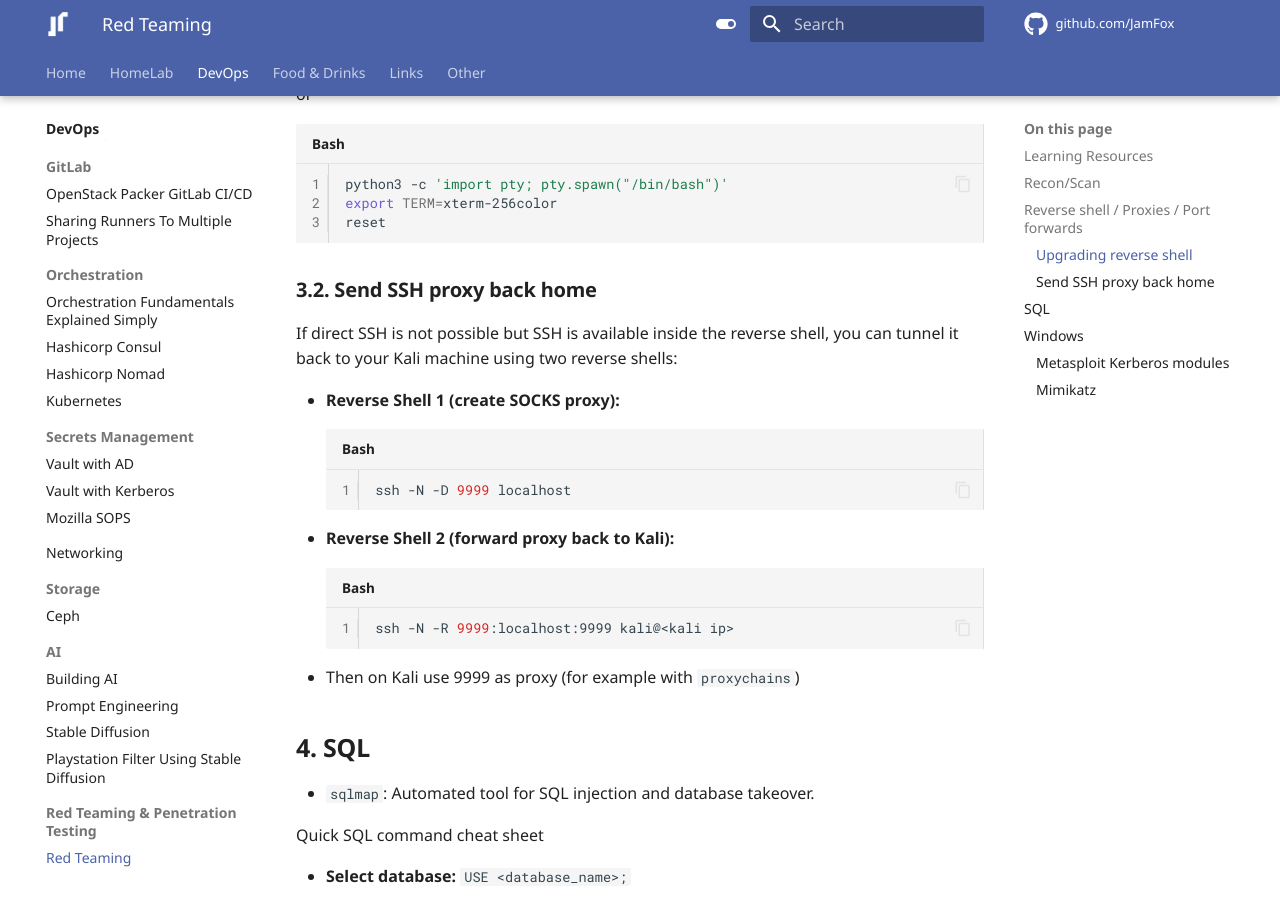
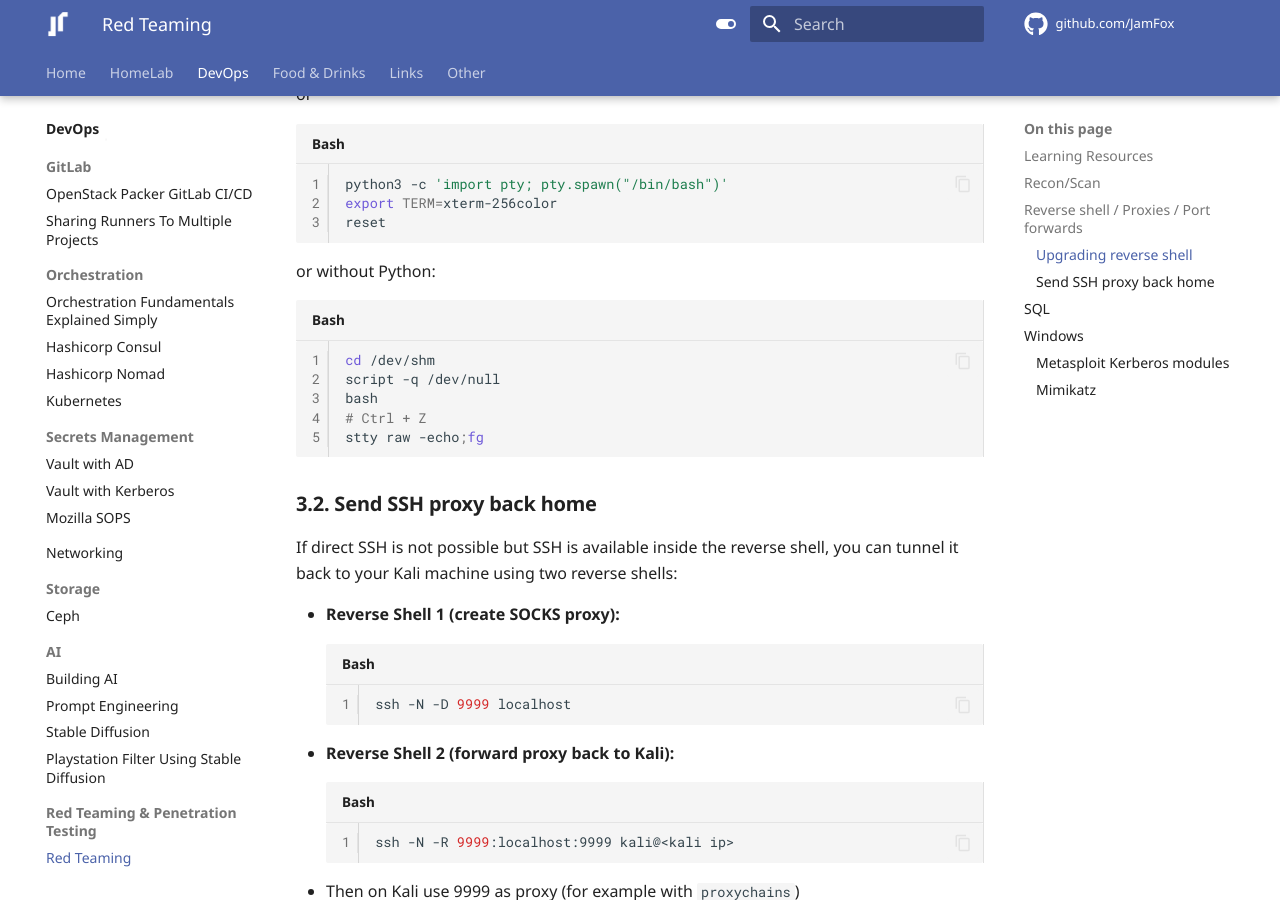
Before and after one commit to JamFox/docs.jamfox.dev, an MkDocs documentation site: the page built from docs/content/devops/redteaming.md, in a window 1280 px wide and 900 px high, scrolled down 1508 px. Built offline with MkDocs 1.6.1 and Material for MkDocs 9.7.7, drawn with Linux system fonts in a browser that asks for light colours; comment, search, counter and statistics services are not loaded.

Commit message:
link + sh upgrade without py

````diff
--- a/docs/content/devops/redteaming.md
+++ b/docs/content/devops/redteaming.md
@@ -54,6 +54,16 @@ or
 python3 -c 'import pty; pty.spawn("/bin/bash")'
 export TERM=xterm-256color
 reset
+```
+
+or without Python:
+
+```bash
+cd /dev/shm
+script -q /dev/null
+bash
+# Ctrl + Z
+stty raw -echo;fg
 ```
 
 ### Send SSH proxy back home
````
Also changed, not shown: docs/content/links/sites.md (+1 -0 lines).
